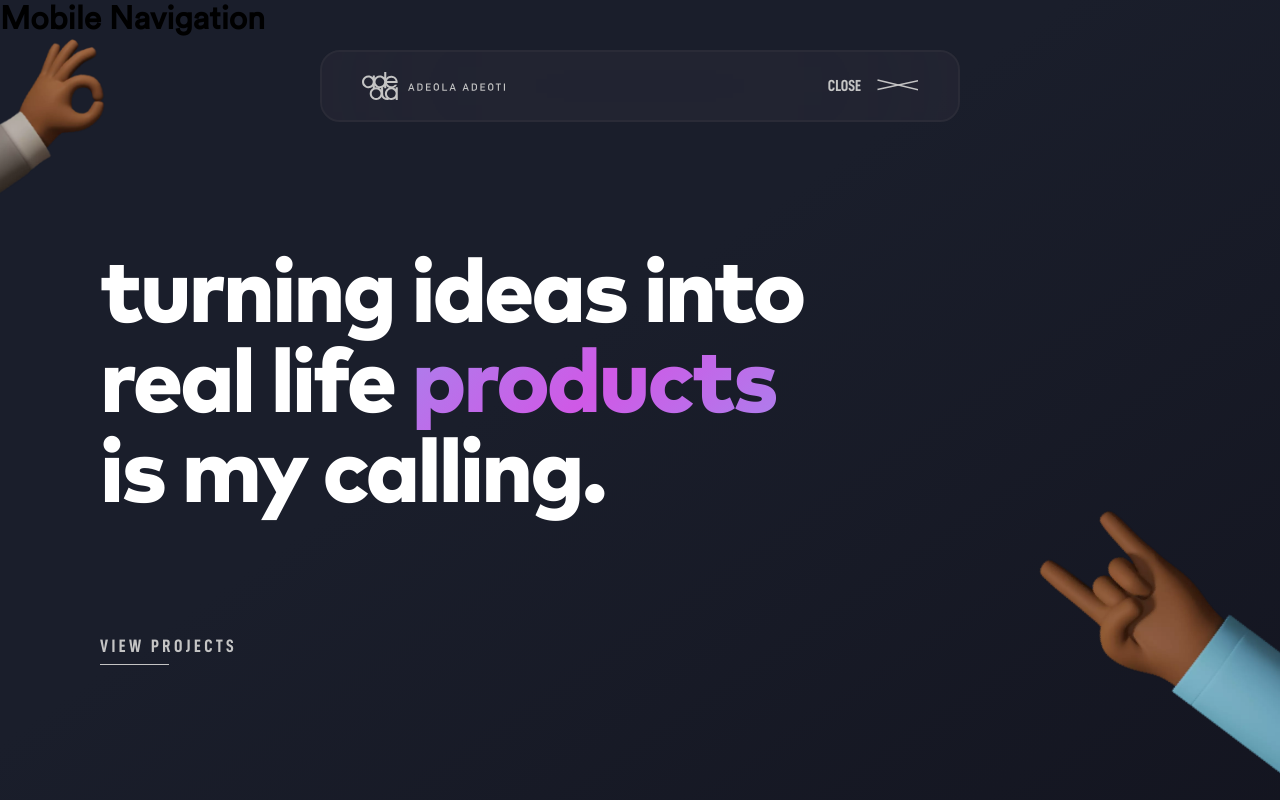
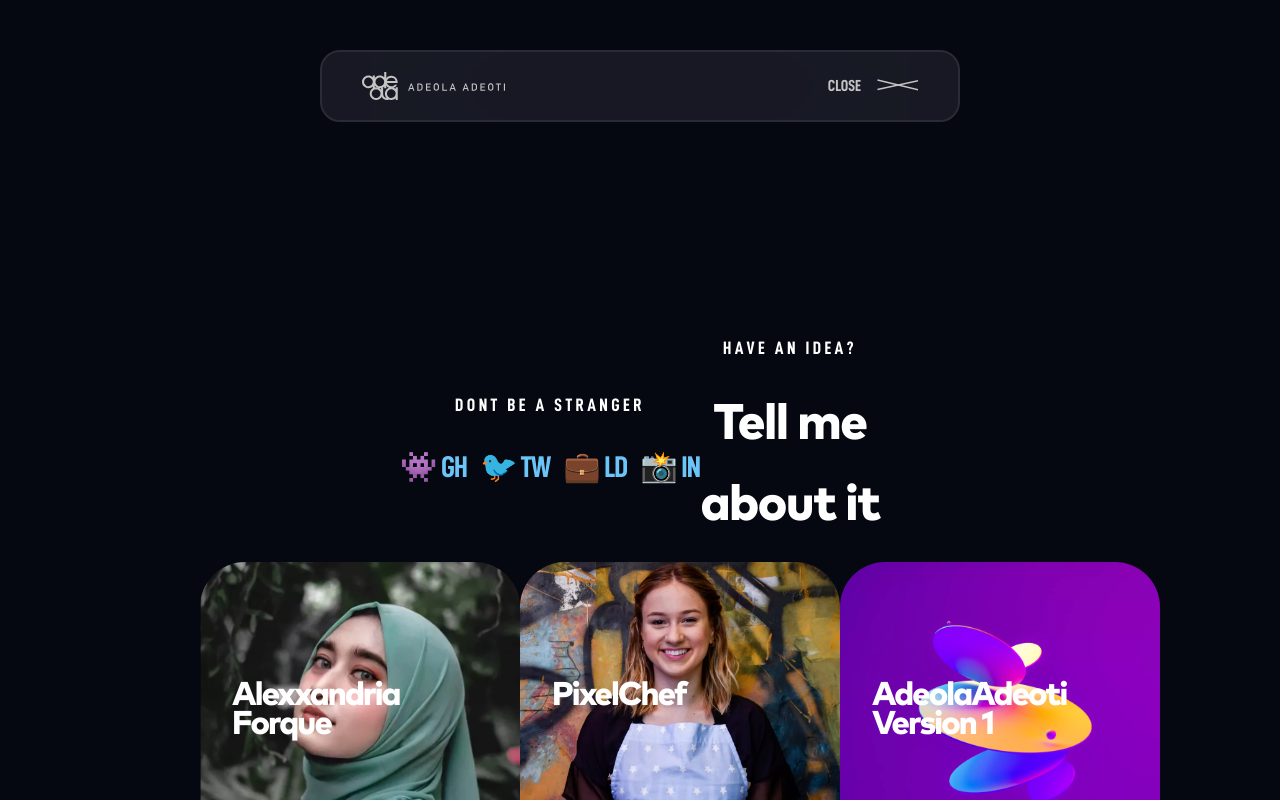
Before and after one commit to adeolaadeoti/adeolaadeoti-v2, a Next.js app: page / in a window 1280 px wide. Both pictures are taken after a click on the button 889 px from the left and 86 px from the top of the page. Shown: the top 800 px of the page. Built offline with nearby package versions, Linux system fonts and the light colour scheme.

Commit message:
:lipstick: completed navigation ui

```diff
--- a/components/Navigation/MobileNavigation.tsx
+++ b/components/Navigation/MobileNavigation.tsx
@@ -1,27 +1,17 @@
 import * as React from "react";
 import { motion } from "framer-motion";
 
-// const variants = {
-//   open: {
-//     y: 0,
-//     opacity: 1,
-//     display: "block",
-//     transition: {
-//       y: { stiffness: 1000, velocity: -100 },
-//       delay: 0.5,
-//     },
-//   },
-//   closed: {
-//     y: 50,
-//     display: "none",
-//     opacity: 0,
-//     transition: {
-//       y: { stiffness: 1000 },
-//     },
-//   },
-// };
+const openTransition = {
+  duration: 1.1,
+  delay: 1.5,
+  ease: [0.6, 0.01, -0.05, 0.9],
+};
+const closedTansition = {
+  duration: 1,
+  ease: [0.6, 0.01, -0.05, 0.9],
+};
 
-export const MobileNavigation = ({ variants }: any) => (
+export const MobileNavigation = ({ variants, isOpen }: any) => (
   <motion.div
     data-scroll
     data-scroll-sticky
@@ -29,6 +19,80 @@ export const MobileNavigation = ({ variants }: any) => (
     variants={variants}
     className="menu-wrapper"
   >
-    <h1>Mobile Navigation</h1>
+    <motion.div
+      animate={
+        isOpen
+          ? { opacity: 1, transition: openTransition }
+          : { opacity: 0, transition: closedTansition }
+      }
+    >
+      <div className="navigation-top">
+        <div className="navigation-top__left">
+          <h4 className="navigation-h4">DONT BE A STRANGER</h4>
+          <div className="navigation-top__left--links">
+            <a href="https://github.com/adeolaadeoti" target="_blank">
+              👾 GH
+            </a>
+            <a href="https://twitter.com/adeolajs" target="_blank">
+              🐦 TW
+            </a>
+            <a href="https://www.linkedin.com/in/adeoladev" target="_blank">
+              💼 LD
+            </a>
+            <a href="https://www.instagram.com/adeolaadeoti_" target="_blank">
+              📸 IN
+            </a>
+          </div>
+        </div>
+        <div className="navigation-top__right">
+          <h4 className="navigation-h4">HAVE AN IDEA?</h4>
+          <a
+            href="mailto:adeolaonigegeara@gmail.com"
+            target="_blank"
+            rel="nofollow noopener noreferrer"
+          >
+            Tell me about it
+          </a>
+        </div>
+      </div>
+
+      <div className="navigation-bottom">
+        <h4 className="navigation-h4">FEATURED PROJECTS</h4>
+        <div className="navigation-bottom__projects">
+          <a
+            href="https://"
+            target="_blank"
+            className="navigation-bottom__projects-card"
+          >
+            <img src="webp/alexxandria-1.webp" alt="alexxandria" />
+            <h2>
+              Alexxandria
+              <br />
+              Forque
+            </h2>
+          </a>
+          <a
+            href="https://"
+            target="_blank"
+            className="navigation-bottom__projects-card"
+          >
+            <img src="webp/pixelchef-1.webp" alt="pixelChef" />
+            <h2>PixelChef</h2>
+          </a>
+          <a
+            href="https://"
+            target="_blank"
+            className="navigation-bottom__projects-card"
+          >
+            <img src="webp/adeola-1.webp" alt="adeola" />
+            <h2>
+              AdeolaAdeoti
+              <br />
+              Version 1
+            </h2>
+          </a>
+        </div>
+      </div>
+    </motion.div>
   </motion.div>
 );
--- a/components/Navigation/Navigation.tsx
+++ b/components/Navigation/Navigation.tsx
@@ -1,55 +1,38 @@
 import * as React from "react";
-import { motion, useCycle } from "framer-motion";
+import { motion } from "framer-motion";
 import { MenuToggle } from "./MenuToggle";
 import { MobileNavigation } from "./MobileNavigation";
 import Link from "next/link";
 
 const variants = {
   open: {
-    // y: 0,
-    opacity: 1,
-    // display: "block",
+    left: 0,
+    pointerEvent: "none",
     transition: {
-      // y: { stiffness: 1000, velocity: -100 },
-      // delay: 0.5,
+      duration: 1,
+      ease: [0.6, 0.01, -0.05, 0.9],
     },
   },
   closed: {
-    // y: 50,
-    // display: "none",
-    // pointerEvent: "none",
-    opacity: 0,
+    left: "-100vw",
+    pointerEvent: "none",
     transition: {
-      // y: { stiffness: 1000 },
+      delay: 1,
+      duration: 1,
+      ease: [0.6, 0.01, -0.05, 0.9],
     },
   },
 };
 
-export const Navigation = () => {
-  const [isOpen, toggleOpen] = useCycle<boolean>(false, true);
-
-  // if isOpen is true, select the body element
-  // and apply a style to make it unscrollable
-  // else if isOpen is false, remove the style
-  function toggleBodyScroll(isOpen: boolean) {
-    const body = document.body;
-    if (isOpen) {
-      body.style.overflow = "hidden";
-    } else {
-      body.style.overflow = "";
-    }
-  }
-
-  React.useEffect(() => {
-    toggleBodyScroll(isOpen);
-  }, [isOpen]);
-
+export const Navigation = ({ isOpen, toggleOpen }: any) => {
   return (
     <motion.div
       initial={false}
       animate={isOpen ? "open" : "closed"}
       className="navigation-wrapper"
     >
+      {/* <div className="menu-background"></div> */}
+      <MobileNavigation variants={variants} isOpen={isOpen} />
       <div
         data-scroll
         data-scroll-sticky
@@ -72,9 +55,8 @@ export const Navigation = () => {
             </span>
           </a>
         </Link>
-        <MenuToggle toggle={() => toggleOpen()} toggleState={isOpen} />
+        <MenuToggle toggle={toggleOpen} toggleState={isOpen} />
       </div>
-      <MobileNavigation variants={variants} />
     </motion.div>
   );
 };
--- a/pages/index.tsx
+++ b/pages/index.tsx
@@ -9,6 +9,8 @@ const locomotiveScroll =
 
 const index: React.FC<indexProps> = ({}) => {
   const [speakerState, setSpeakerState] = useState("muted");
+  const [isToggleOpen, setIsToggleOpen] = useState<boolean>(false);
+
   const refScroll = React.useRef(null);
   let scroll: any;
 
@@ -35,13 +37,25 @@ const index: React.FC<indexProps> = ({}) => {
     }
   }
 
+  function toggleBodyScroll(isToggleOpen: boolean) {
+    if (isToggleOpen === false) {
+      setIsToggleOpen(true);
+    } else if (isToggleOpen === true) {
+      setIsToggleOpen(false);
+    }
+  }
+
   return (
+    <>
       <div id="menu-target" data-scroll-container ref={refScroll}>
         <Head>
           <title>Adeola Adeoti &mdash; Frontend Devloper</title>
           <link rel="icon" href="svg/favicon.svg" />
         </Head>
-      <Navigation />
+        <Navigation
+          isOpen={isToggleOpen}
+          toggleOpen={() => toggleBodyScroll(isToggleOpen)}
+        />
         <div className="header-wrapper">
           <header className="header">
             <div className="header__hero">
@@ -67,7 +81,9 @@ const index: React.FC<indexProps> = ({}) => {
                 <div
                   onClick={handleSpeaker}
                   className={`${"speaker__toggle"} ${
-                  speakerState === "unmuted" ? `${"speaker__toggle--anim"}` : ``
+                    speakerState === "unmuted"
+                      ? `${"speaker__toggle--anim"}`
+                      : ``
                   }`}
                 >
                   &nbsp;
@@ -652,6 +668,7 @@ const index: React.FC<indexProps> = ({}) => {
           </div>
         </footer>
       </div>
+    </>
   );
 };
 
--- a/styles/components/_navigations.scss
+++ b/styles/components/_navigations.scss
@@ -18,7 +18,7 @@
     margin-left: auto;
     margin-right: auto;
     background: rgba(42, 43, 56, 0.5);
-    border: .2rem solid #2a2b37;
+    border: 0.2rem solid #2a2b37;
     backdrop-filter: blur(104px);
     border-radius: 2rem;
 
@@ -44,15 +44,6 @@
         cursor: pointer;
       }
     }
-
-    .menu-wrapper {
-      position: fixed;
-      top: 0;
-      right: 0;
-      width: 100%;
-      height: 100%;
-      background-color: #fff;
-    }
   }
 }
 
@@ -67,3 +58,110 @@
     animation: logoLeftAnim 15s cubic-bezier(1, 0, 0, 1) infinite;
   }
 }
+
+.menu-wrapper {
+  position: absolute;
+  top: 0;
+  left: 0;
+  width: 100%;
+  height: 100vh;
+  background-color: #050810;
+  color: var(--color-white);
+}
+
+.navigation-top {
+  margin-top: 34rem;
+  @include centerContent;
+  padding: 0 40rem;
+  &__left {
+    text-align: center;
+    &--links {
+      width: 30rem;
+      @include centerContent;
+      margin-top: 4rem;
+      a {
+        color: var(--color-light-blue);
+        text-decoration: none;
+        font-family: $font-tertiary;
+        line-height: 92.4%;
+        letter-spacing: -0.03em;
+        text-transform: uppercase;
+        font-size: 3rem;
+        font-weight: 100;
+        transition: all 0.3s ease-in-out;
+        &:hover {
+          color: var(--color-white);
+        }
+      }
+    }
+  }
+  &__right {
+    text-align: center;
+    a {
+      font-size: 5rem;
+      letter-spacing: -0.03em;
+      margin-top: 2rem;
+      display: inline-block;
+      font-family: $font-secondary;
+      text-decoration: none;
+      color: var(--color-white);
+      transition: all 0.3s ease-in-out;
+      &:hover {
+        color: var(--color-light-purple);
+      }
+    }
+  }
+}
+
+.navigation-bottom {
+  margin-top: 20rem;
+  padding: 0 20rem;
+  text-align: center;
+
+  &__projects {
+    margin-top: 3rem;
+    @include centerContent;
+    position: absolute;
+    bottom: -5rem;
+    width: 75vw;
+    &-card {
+      width: 38.5rem;
+      height: 28.8rem;
+      text-decoration: none;
+      position: relative;
+      font-family: $font-secondary;
+      font-size: 2.2rem;
+      line-height: 130%;
+      letter-spacing: -0.085em;
+
+      &:hover {
+        img {
+          opacity: 0.5;
+        }
+      }
+      img {
+        border-radius: 4.5rem;
+        height: 100%;
+        width: 100%;
+        object-fit: cover;
+        transition: all 0.3s ease-in-out;
+      }
+
+      h2 {
+        text-align: left;
+        color: var(--color-white);
+        position: absolute;
+        top: 40%;
+        left: 10%;
+      }
+    }
+  }
+}
+
+.navigation-h4 {
+  font-family: $font-tertiary;
+  font-size: 1.8rem;
+  line-height: 92.4%;
+  letter-spacing: 0.19em;
+  font-weight: 100;
+}
--- a/styles/pages/_home.scss
+++ b/styles/pages/_home.scss
@@ -6,7 +6,7 @@
     content: "";
     display: block;
     position: absolute;
-    top: -2rem;
+    top: 0rem;
     left: 0rem;
     width: 26rem;
     height: 26rem;
@@ -31,7 +31,7 @@
 
 .header {
   grid-column: 2/14;
-  margin-top: 20rem;
+  margin-top: 25rem;
   padding: 0 6rem;
 
   &__hero {
@@ -125,6 +125,7 @@
       line-height: 92.4%;
       letter-spacing: -0.03em;
       text-transform: uppercase;
+      transition: all .3s ease-in-out;
       &:hover {
         color: var(--color-white);
       }
@@ -377,6 +378,7 @@
       color: var(--color-white);
       font-weight: bold;
       text-decoration: none;
+      transition: all .3s ease-in-out;
 
       &:hover {
         color: var(--color-light-blue);
@@ -409,6 +411,7 @@
     text-transform: uppercase;
     font-size: 3rem;
     font-weight: 100;
+    transition: all .3s ease-in-out;
     &:hover {
       color: var(--color-white);
     }
```
Also changed, not shown: styles/_base.scss (line endings or trailing spaces), 1 other file (tests, documents, lock files or other folders). Lines whose indentation alone changed are shown as unchanged.
